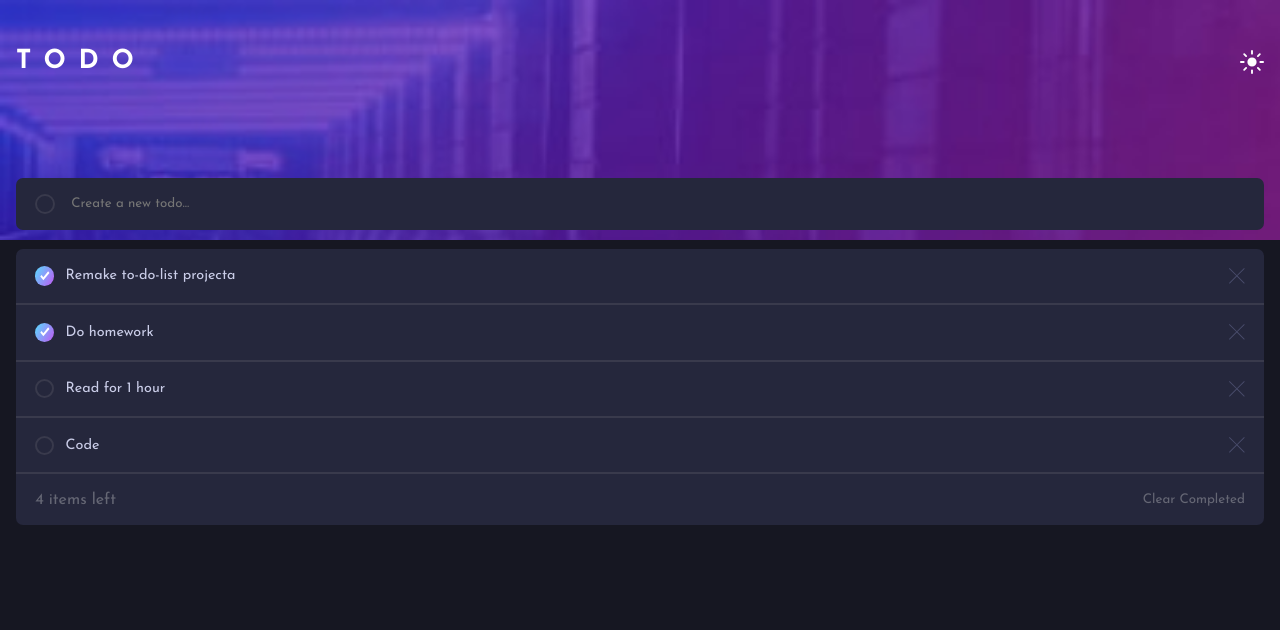
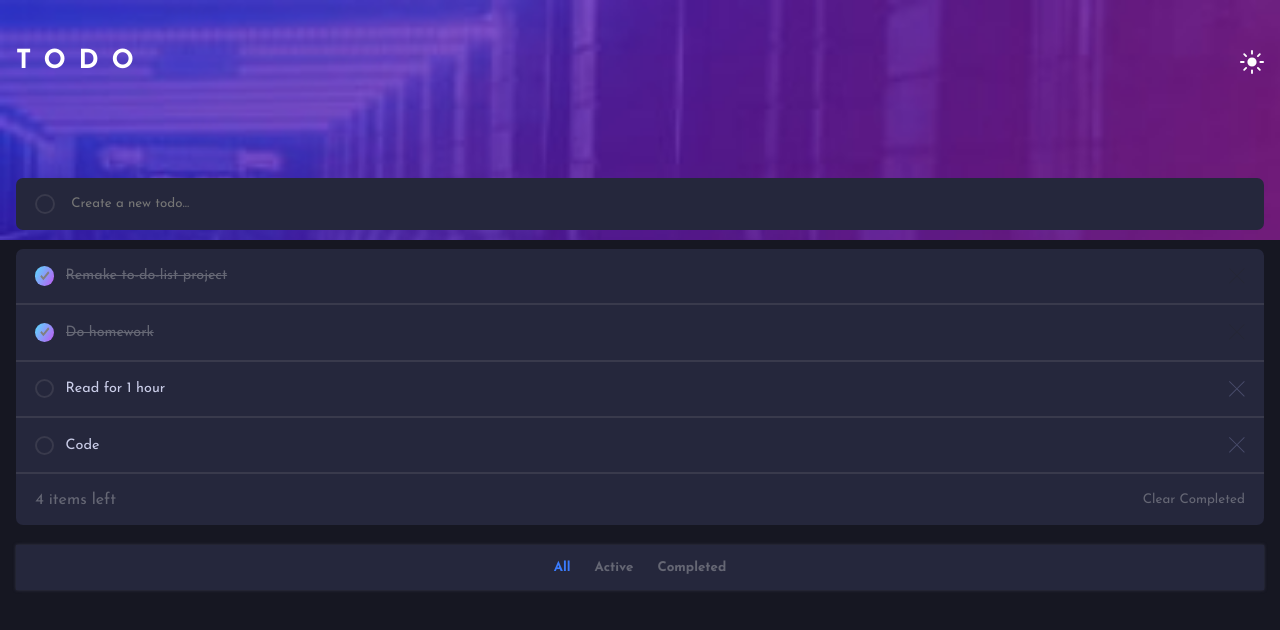
Before and after one commit to Diounata/to-do-app, a Next.js app: page / in a window 1280 px wide. Shown: the top 630 px of the page. Built offline with nearby package versions, Linux system fonts and the light colour scheme.

Commit message:
Chore: add task filter

```diff
--- a/src/Components/Main/index.tsx
+++ b/src/Components/Main/index.tsx
@@ -2,6 +2,8 @@ import styles from './styles.module.scss';
 
 import { AddTask } from '../AddTask';
 import { Tasks } from '../Tasks';
+import { TaskFooter } from '../TaskFooter';
+import { TaskStateFilter } from '../TaskStateFilter';
 
 export function Main() {
   return (
@@ -10,12 +12,10 @@ export function Main() {
 
       <section className={styles.tasksComponent}>
         <Tasks />
+        <TaskFooter />
+      </section>
 
-        <footer>
-          <div>4 items left</div>
-          <button>Clear Completed</button>
-        </footer>
-      </section>
+      <TaskStateFilter />
     </main>
   );
 }
--- a/src/Components/Main/styles.module.scss
+++ b/src/Components/Main/styles.module.scss
@@ -11,21 +11,5 @@
   .tasksComponent {
     border-radius: 7px;
     background: var(--section-bg);
-
-    footer {
-      width: 100%;
-      padding: 1.1rem 1.2rem;
-
-      display: flex;
-      align-items: center;
-      justify-content: space-between;
-
-      filter: brightness(50%);
-
-      button {
-        background: inherit;
-        border: none;
-      }
-    }
   }
 }
--- /dev/null
+++ b/src/Components/TaskFooter/index.tsx
@@ -0,0 +1,10 @@
+import styles from './styles.module.scss';
+
+export function TaskFooter() {
+  return (
+    <footer className={styles.footerContainer}>
+      <div>4 items left</div>
+      <button>Clear Completed</button>
+    </footer>
+  );
+}
--- /dev/null
+++ b/src/Components/TaskFooter/styles.module.scss
@@ -0,0 +1,24 @@
+.footerContainer {
+  width: 100%;
+  padding: 1.1rem 1.2rem;
+
+  display: flex;
+  align-items: center;
+  justify-content: space-between;
+
+  div,
+  button {
+    filter: brightness(50%);
+  }
+
+  button {
+    background: inherit;
+    border: none;
+
+    cursor: pointer;
+
+    &:hover {
+      filter: brightness(100%);
+    }
+  }
+}
--- /dev/null
+++ b/src/Components/TaskStateFilter/index.tsx
@@ -0,0 +1,11 @@
+import styles from './styles.module.scss';
+
+export function TaskStateFilter() {
+  return (
+    <section className={styles.container}>
+      <button className={styles.selected}>All</button>
+      <button>Active</button>
+      <button>Completed</button>
+    </section>
+  );
+}
--- /dev/null
+++ b/src/Components/TaskStateFilter/styles.module.scss
@@ -0,0 +1,31 @@
+.container {
+  display: flex;
+  align-items: center;
+  justify-content: center;
+  gap: 1.5rem;
+
+  padding: 1rem 0;
+  background: var(--section-bg);
+
+  box-shadow: 0px 0px 3px 0px var(--section-shadow);
+
+  button {
+    border: none;
+    background: none;
+
+    font-weight: 700;
+    cursor: pointer;
+
+    filter: brightness(50%);
+
+    &:hover {
+      filter: brightness(100%);
+    }
+  }
+
+  .selected {
+    color: var(--bright-blue);
+    cursor: not-allowed;
+    filter: brightness(100%);
+  }
+}
--- a/src/Components/Tasks/index.tsx
+++ b/src/Components/Tasks/index.tsx
@@ -4,7 +4,7 @@ import styles from './styles.module.scss';
 export function Tasks() {
   const tasks = [
     {
-      name: 'Remake to-do-list projecta',
+      name: 'Remake to-do-list project',
       isDone: true,
     },
     {
@@ -24,10 +24,8 @@ export function Tasks() {
   return (
     <div className={styles.tasksContainer}>
       {tasks.map(({ name, isDone }, key) => (
-        <article key={key}>
-          <div className={isDone ? styles.selected : ''}>
-            {isDone && <Image src="/icon-check.svg" width="10px" height="10px" alt="Done" />}
-          </div>
+        <article className={isDone ? styles.selected : ''} key={key}>
+          <div>{isDone && <Image src="/icon-check.svg" width="10px" height="10px" alt="Done" />}</div>
 
           <span title={name}>{name}</span>
 
--- a/src/Components/Tasks/styles.module.scss
+++ b/src/Components/Tasks/styles.module.scss
@@ -18,9 +18,14 @@
 
       border: 2px solid var(--section-shadow);
       border-radius: 50px;
+      cursor: pointer;
 
       display: grid;
       place-items: center;
+
+      &:hover {
+        background: linear-gradient(120deg, #57ddff, #c058f3);
+      }
     }
 
     span {
@@ -38,15 +43,23 @@
 
       background: inherit;
       border: none;
+      cursor: pointer;
     }
   }
 }
 
 .selected {
-  background: linear-gradient(120deg, #57ddff, #c058f3);
-  border: none !important;
+  > div {
+    background: linear-gradient(120deg, #57ddff, #c058f3);
+    border: none !important;
 
-  > div {
-    position: relative;
+    > div {
+      position: relative;
+    }
+  }
+
+  span {
+    text-decoration: line-through;
+    filter: brightness(50%);
   }
 }
--- a/src/styles/main.scss
+++ b/src/styles/main.scss
@@ -5,11 +5,11 @@
 
   font-family: 'Josefin Sans', sans-serif;
   color: var(--text);
+  user-select: none;
 }
 
 :root {
   --bright-blue: hsl(220, 98%, 61%);
-  --check-bg: linear-gradient(hsl(192, 100%, 67%) to hsl(280, 87%, 65%));
 
   .dark {
     --body-bg: hsl(235, 21%, 11%);
```
